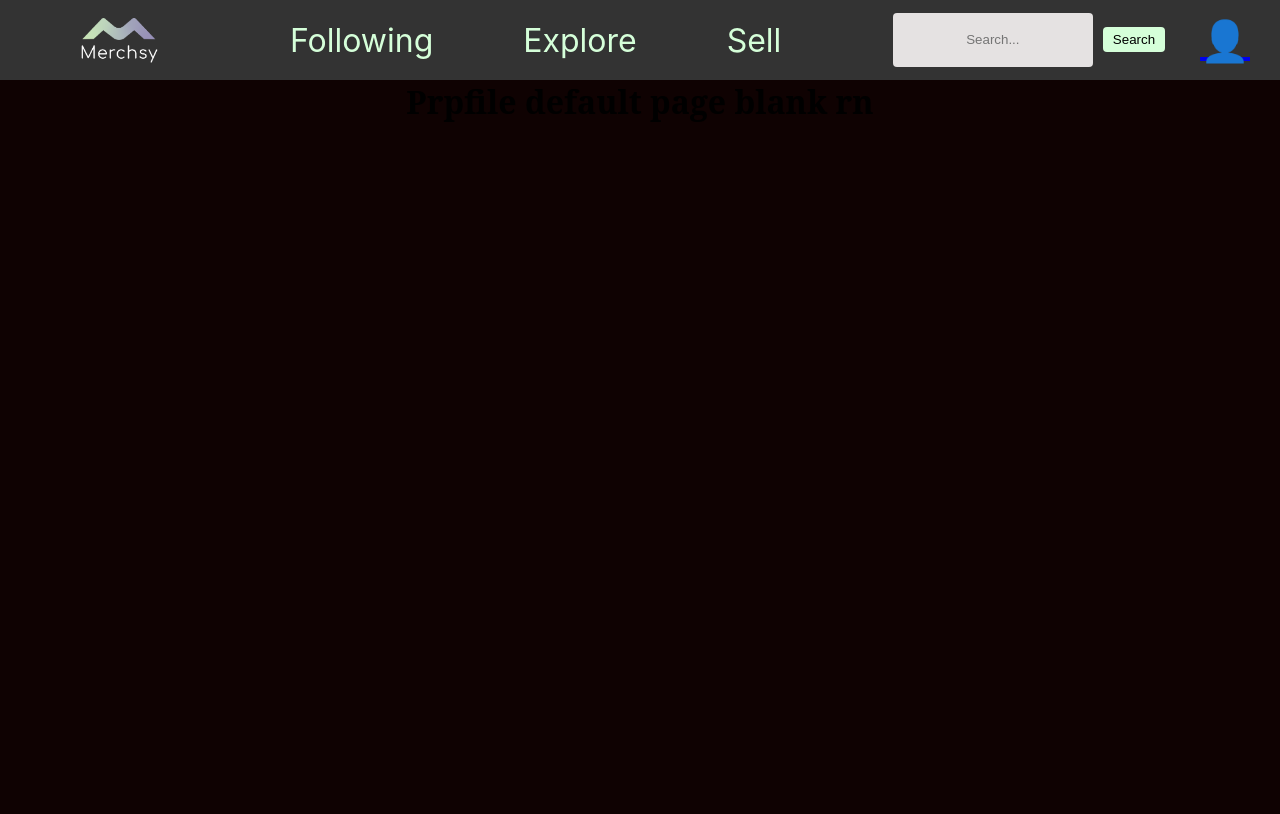
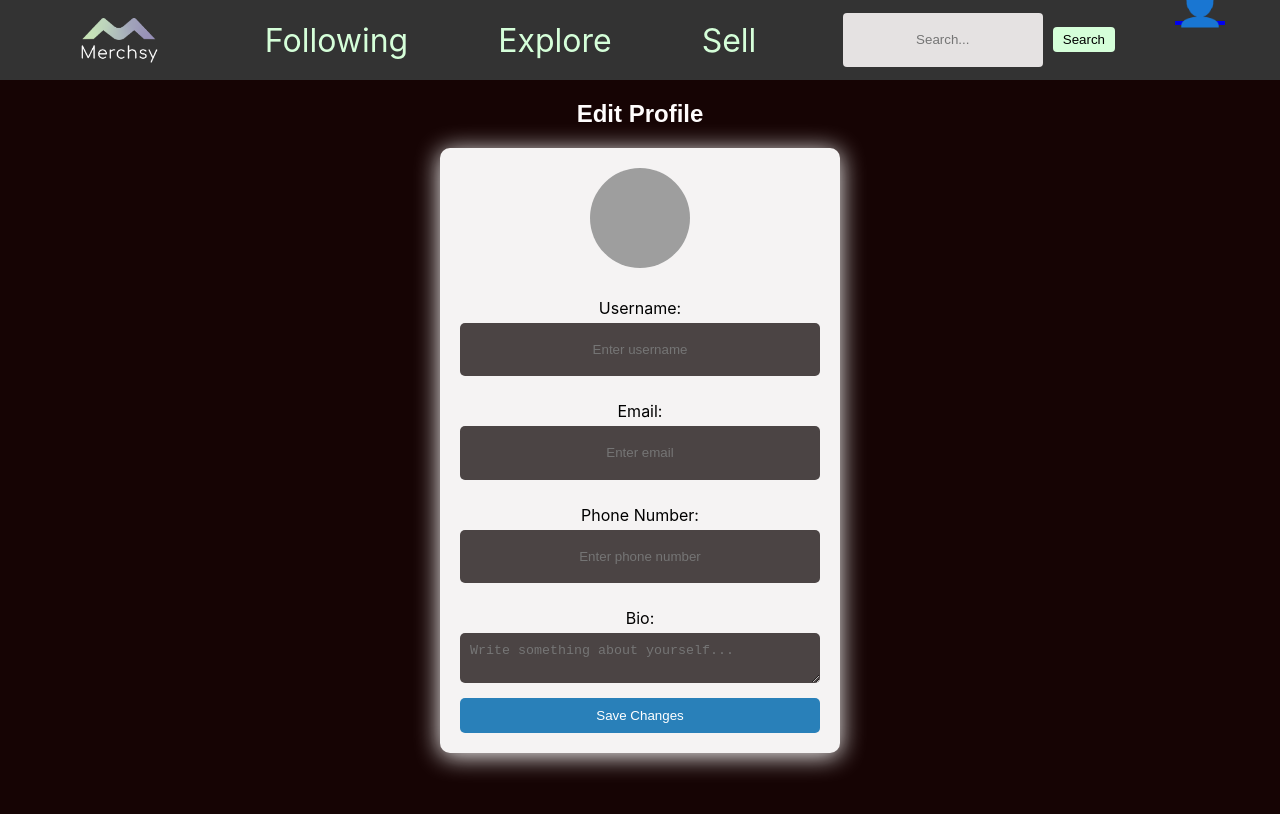
Before and after one commit to BrianJohnsonJr/Software_Development_Projects, a React (Create React App) app in the folder frontend/: page /profile in a window 1280 px wide. Shown: the top 814 px of the page. Built offline with nearby package versions, Linux system fonts and the light colour scheme; grey boxes are pictures that could not be loaded.

Commit message:
make  and style Edit Profile page

```diff
--- /dev/null
+++ b/frontend/src/pages/Editprofile.css
@@ -0,0 +1,79 @@
+* {
+    margin: 0;
+    box-sizing: border-box;
+  }
+
+  h2 {
+    color: rgb(255, 253, 253);
+    text-align: center;
+    margin-bottom: 20px;
+    font-family: 'Arial', sans-serif;
+  }
+
+  .wrapperClass {
+    display: flex;
+    flex-direction: column;
+    align-items: center;
+    padding: 20px;
+    background-color: #160404;
+    height: 100vh;
+  }
+
+  .profile-section {
+    display: flex;
+    flex-direction: column;
+    align-items: center;
+    background-color: #f5f3f3;
+    padding: 20px;
+    border-radius: 10px;
+    width: 100%;
+    max-width: 400px;
+    box-shadow: 0 0.188em 1.550em rgb(248, 248, 248);
+  }
+
+  .profile-icon {
+    width: 100px;
+    height: 100px;
+    border-radius: 50%;
+    margin-bottom: 20px;
+  }
+
+  .contact-info {
+    width: 100%;
+    display: flex;
+    flex-direction: column;
+  }
+
+  label {
+    color: rgb(0, 0, 0);
+    margin: 10px 0 5px;
+  }
+
+  /* Customizable input styling */
+  .custom-input {
+    padding: 10px;
+    margin-bottom: 15px;
+    border: none;
+    border-radius: 5px;
+    width: 100%;
+    background-color: #4b4444; /* Default background color */
+    color: #000; /* Default text color */
+  }
+
+  .custom-input:focus {
+    background-color: #f0f0f0; /* Color when focused */
+    outline: 2px solid #2980b9; /* Border color on focus */
+  }
+
+  .save-button {
+    padding: 10px;
+    background-color: #2980b9;
+    color: white;
+    border: none;
+    border-radius: 5px;
+    cursor: pointer;
+  }
+
+  .save-button:hover {
+    background-color: #1abc9c;
+  }
--- a/frontend/src/pages/Profile.js
+++ b/frontend/src/pages/Profile.js
@@ -1,7 +1,33 @@
-const Prpfile = () => {
-    return (
-        <h1>Prpfile default page blank rn</h1>
-      );
-}
+import "./Editprofile.css";
 
-export default Prpfile;
+const Profile = () => {
+  return (
+    <div className="wrapperClass">
+      <h2>Edit Profile</h2>
+      <div className="profile-section">
+        <img
+          src="https://www.citypng.com/public/uploads/preview/transparent-hd-white-male-user-profile-icon-701751695035030pj3izxn7kh.png"
+          alt="Profile Icon"
+          className="profile-icon"
+        />
+        <div className="contact-info">
+          <label htmlFor="username">Username:</label>
+          <input type="text" id="username" placeholder="Enter username" className="custom-input" />
+
+          <label htmlFor="email">Email:</label>
+          <input type="email" id="email" placeholder="Enter email" className="custom-input" />
+
+          <label htmlFor="phone">Phone Number:</label>
+          <input type="tel" id="phone" placeholder="Enter phone number" className="custom-input" />
+
+          <label htmlFor="bio">Bio:</label>
+          <textarea id="bio" placeholder="Write something about yourself..." className="custom-input"></textarea>
+
+          <button className="save-button">Save Changes</button>
+        </div>
+      </div>
+    </div>
+  );
+};
+
+export default Profile;
```
